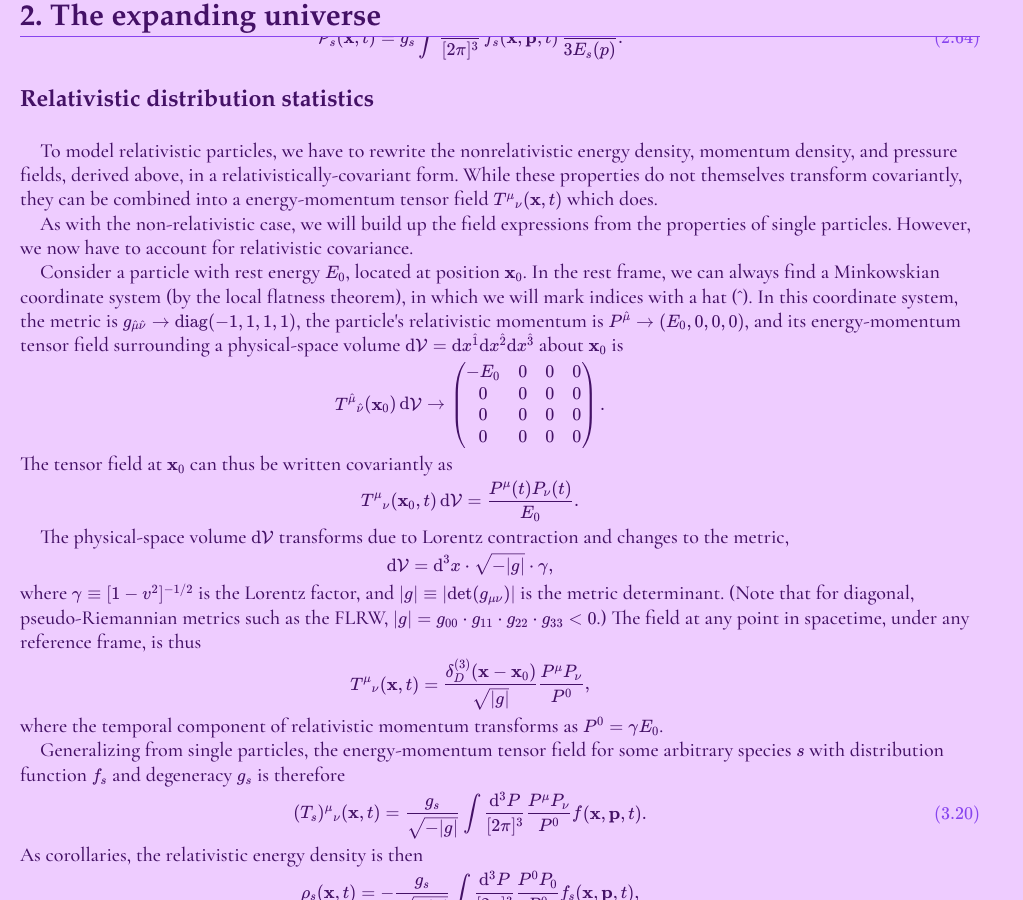
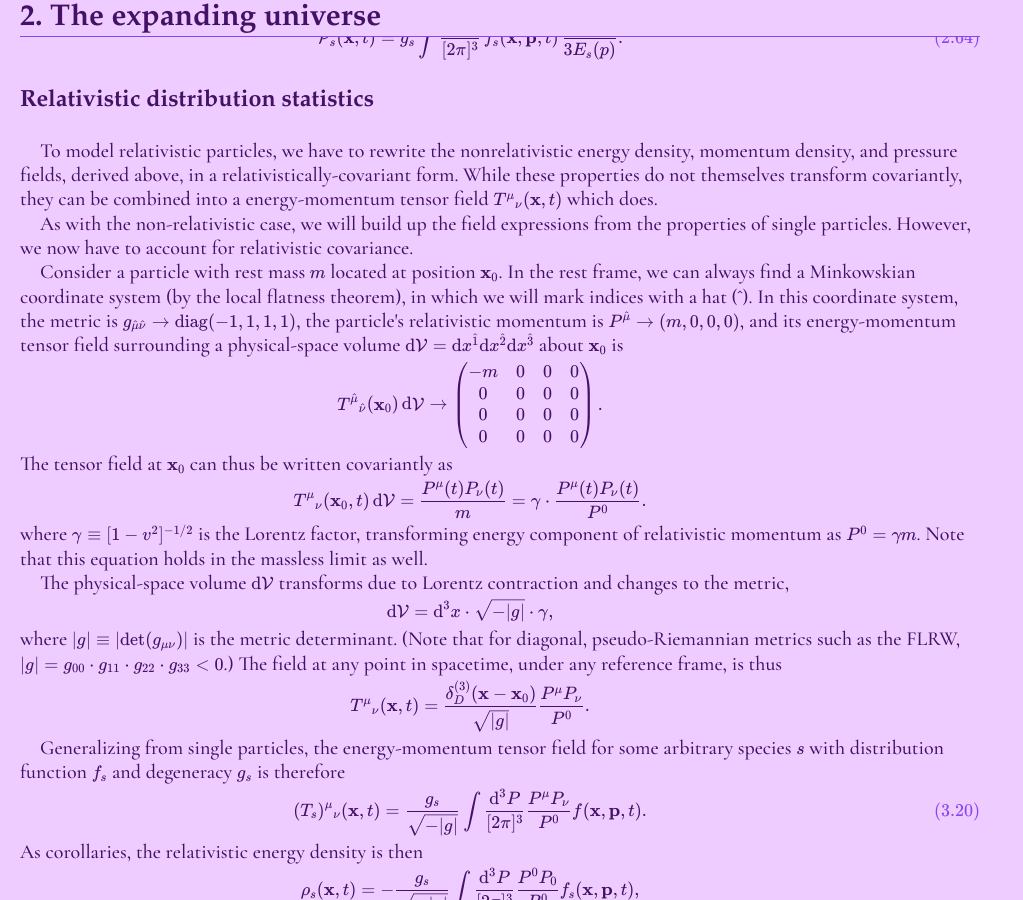
Before and after one commit to xingyzt/notes, a Jekyll site: the page built from modern-cosmology/2.md, in a window 1280 px wide and 900 px high, scrolled down 4188 px. Shown: the whole window, without its empty margins (0-1023 px from the left). Built offline with Jekyll 4.4.1, drawn with Linux system fonts in a browser that asks for light colours; our own code applies the rules of GitHub Pages for plain Markdown files.

Commit message:
mass instead of rest energy

```diff
--- a/modern-cosmology/2.md
+++ b/modern-cosmology/2.md
@@ -280,15 +280,15 @@ As with the non-relativistic case,
 we will build up the field expressions from the properties of single particles.
 However, we now have to account for relativistic covariance.
 
-Consider a particle with rest energy $E\_0$, located at position $\vec x\_0$.
+Consider a particle with rest mass $m$ located at position $\vec x\_0$.
 In the rest frame, we can always find a Minkowskian coordinate system (by the local flatness theorem), in which we will mark indices with a hat ($\hat{\ }$).
 In this coordinate system,
 the metric is $g\_{\hat\mu\hat\nu} \to \mathrm{diag}(-1,1,1,1)$,
-the particle's relativistic momentum is $P^{\hat \mu} \to (E\_0, 0, 0, 0)$,
+the particle's relativistic momentum is $P^{\hat \mu} \to (m, 0, 0, 0)$,
 and its energy-momentum tensor field surrounding a physical-space volume $\d\mathcal V = \d x^{\hat 1} \d x^{\hat 2} \d x^{\hat 3}$ about $\vec x\_0$ is
 \\[
 {T^{\hat \mu}}\_{\hat \nu}(\vec x\_0)\,\d\mathcal V \to \begin{pmatrix}
--E\_0 & 0 & 0 & 0\\\
+-m & 0 & 0 & 0\\\
 0 & 0 & 0 & 0\\\
 0 & 0 & 0 & 0\\\
 0 & 0 & 0 & 0
@@ -296,21 +296,24 @@ and its energy-momentum tensor field surrounding a physical-space volume $\d\mat
 \\]
 The tensor field at $\vec x\_0$ can thus be written covariantly as
 \\[
-T{^\mu}\_{\nu}(\vec x\_0, t)\, \d\mathcal V = \f{P^\mu(t) P\_\nu(t)}{E\_0}.
+T{^\mu}\_{\nu}(\vec x\_0, t)\, \d\mathcal V
+= \f{P^\mu(t) P\_\nu(t)}{m}
+= \gamma\cdot\f{P^\mu(t) P\_\nu(t)}{P^0}.
 \\]
+where $\gamma \equiv [1 - v^2]^{-1/2}$ is the Lorentz factor,
+transforming energy component of relativistic momentum as $P^0 = \gamma m$.
+Note that this equation holds in the massless limit as well.
 
 The physical-space volume $\d\mathcal V$ transforms due to Lorentz contraction and changes to the metric,
 \\[
 \d\mathcal V = \d^3 x \cdot \sqrt{-|g|} \cdot \gamma,
 \\]
-where $\gamma \equiv [1 - v^2]^{-1/2}$ is the Lorentz factor,
-and $|g| \equiv |\mathrm{det}(g\_{\mu\nu})|$ is the metric determinant.
+where $|g| \equiv |\mathrm{det}(g\_{\mu\nu})|$ is the metric determinant.
 (Note that for diagonal, pseudo-Riemannian metrics such as the FLRW, $|g| = g\_{00} \cdot g\_{11} \cdot g\_{22} \cdot g\_{33} < 0$.)
 The field at any point in spacetime, under any reference frame, is thus
 \\[
-T{^\mu}\_{\nu}(\vec x, t) = \f{\delta\_D^{(3)} (\vec x - \vec x\_0)}{\sqrt{|g|}} \f{P^\mu P\_\nu}{P^0},
+T{^\mu}\_{\nu}(\vec x, t) = \f{\delta\_D^{(3)} (\vec x - \vec x\_0)}{\sqrt{|g|}} \f{P^\mu P\_\nu}{P^0}.
 \\]
-where the temporal component of relativistic momentum transforms as $P^0 = \gamma E\_0$.
 
 Generalizing from single particles,
 the energy-momentum tensor field for some arbitrary species $s$ with distribution function $f\_s$ and degeneracy $g\_s$ is therefore
```
Also changed, not shown: 4 other files.
